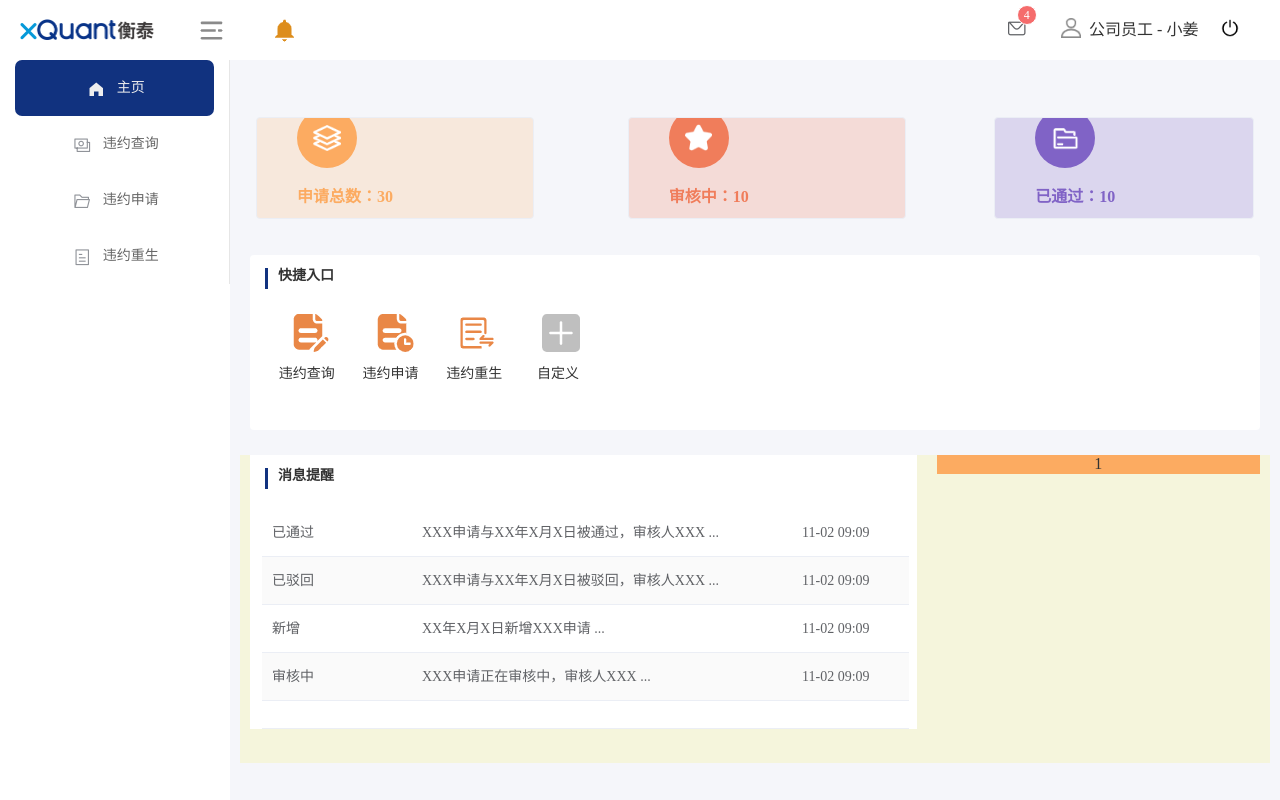
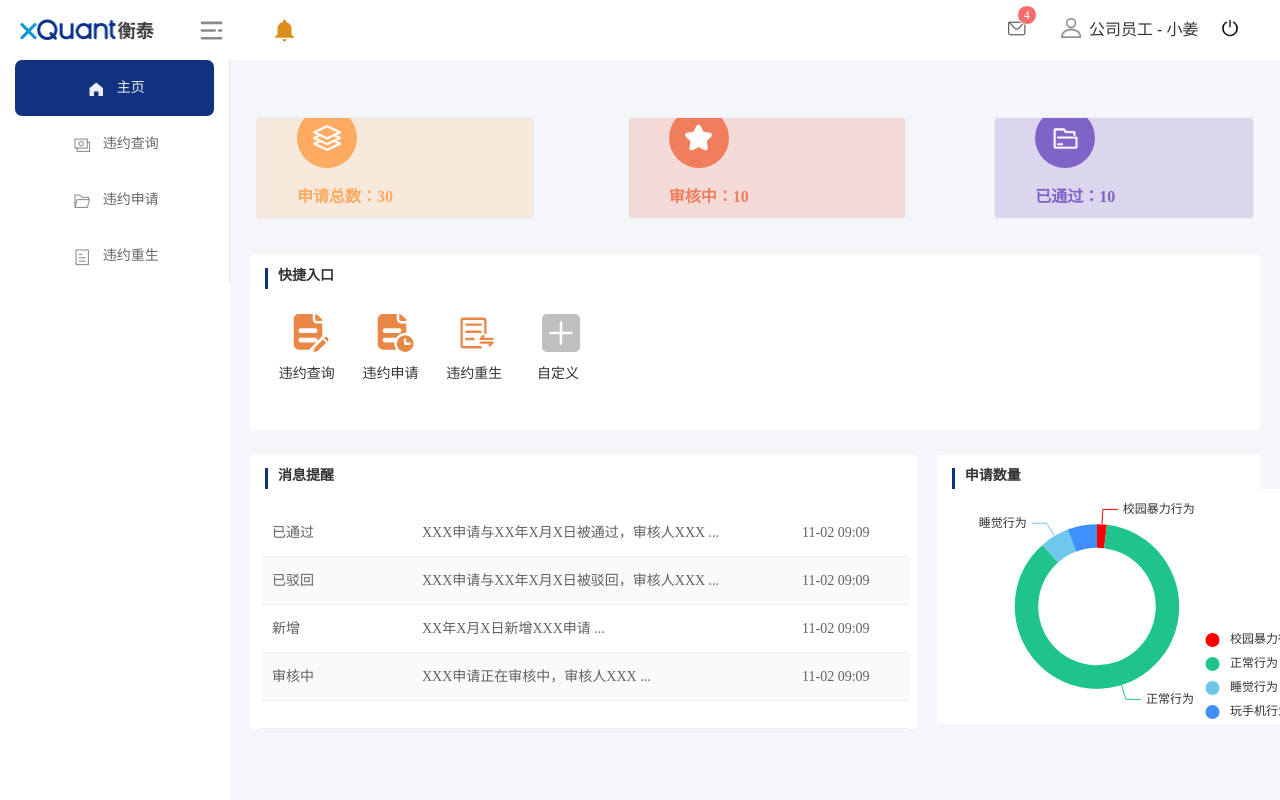
Before and after one commit to cyyyy-y/customer_fronted, a Vue app: page /staff/StaffHome in a window 1280 px wide. Built offline with nearby package versions, Linux system fonts and the light colour scheme.

Commit message:
员工主页完善

```diff
--- a/package.json
+++ b/package.json
@@ -9,6 +9,8 @@
   },
   "dependencies": {
     "core-js": "^2.6.5",
+    "echarts": "^5.3.3",
+    "echarts-gl": "^1.1.2",
     "element-ui": "^2.15.9",
     "normalize.css": "^8.0.1",
     "vue": "^2.6.10",
--- a/src/components/staff/StaffHome/StaffHome.vue
+++ b/src/components/staff/StaffHome/StaffHome.vue
@@ -126,7 +126,15 @@
 
 <!--      申请数量图表-->
       <el-col :span="8">
-        <div class="chart">1</div>
+        <div class="chart">
+          <div class="chart1">
+            <div class="QE-line"></div>
+            <div class="QE-text">申请数量</div>
+          </div>
+
+<!--          <div class="newCharts"></div>-->
+          <chart/>
+        </div>
       </el-col>
     </el-row>
 
@@ -134,8 +142,11 @@
 </template>
 
 <script>
+
+  import chart from "@/components/staff/StaffHome/children/chart";
 export default {
   name: "StaffHome",
+  components: {chart},
   data() {
     return {
       tableData: [{
@@ -186,7 +197,7 @@ export default {
   }
 
   .MessChart {
-    background-color: beige;
+    /*background-color: beige;*/
     height: 44%;
     margin-top: 2.5%;
     margin-bottom: 2.5%;
@@ -381,11 +392,11 @@ export default {
 
 
 /*MessChart*/
-  .mess {
+  .mess, .chart {
     background-color: #ffffff;
   }
 
-  .mess1 {
+  .mess1, .chart1 {
     display: flex;
   }
 
@@ -398,8 +409,5 @@ export default {
     margin-right: 10px;
   }
 
-  .chart {
-    background-color: #FCAB61;
-  }
 
 </style>
--- /dev/null
+++ b/src/components/staff/StaffHome/children/chart.vue
@@ -0,0 +1,80 @@
+<template>
+  <div class="chart" style="width:350px;height:235px;margin-left: 20px">
+    <div id="myChart" style="width:350px;height:235px;float:left;"></div>
+  </div>
+</template>
+
+<script>
+  export default {
+    name: 'chart',
+    data () {
+      return {
+        myChart: '',
+        opinionData2: [
+          { value: 1, name: '校园暴力行为', itemStyle: 'red' },
+          { value: 45, name: '正常行为', itemStyle: '#1FC48D' },
+          { value: 3, name: '睡觉行为', itemStyle: '#6DC8EC' },
+          { value: 3, name: '玩手机行为', itemStyle: '#3F8FFF' }
+        ]
+      }
+    },
+    mounted: function () {
+      this.drawLine()
+    },
+    methods: {
+      drawLine () {
+        this.myChart = this.$echarts.init(document.getElementById('myChart'))
+        this.myChart.setOption({
+          title: {
+            text: ' ', // 主标题
+            subtext: '', // 副标题
+            x: 'left' // x轴方向对齐方式
+          },
+          grid: { containLabel: true },
+          tooltip: {
+            trigger: 'item',
+            formatter: '{a} <br/>{b} : {d}%'
+          },
+          // color: ['#1FC48D', '#F5A60A', '#6DC8EC', '#3F8FFF'],
+          color: ['red', '#1FC48D', '#6DC8EC', '#3F8FFF'],
+          // backgroundColor: '#ffffff',
+          legend: {
+            orient: 'vertical',
+            icon: 'circle',
+            align: 'left',
+            x: 'right',
+            y: 'bottom',
+            data: ['校园暴力行为', '正常行为', '睡觉行为', '玩手机行为']
+          },
+          series: [
+            {
+              name: '课堂行为',
+              type: 'pie',
+              radius: ['50%', '70%'],
+              avoidLabelOverlap: false,
+              center: ['40%', '50%'],
+              itemStyle: {
+                emphasis: {
+                  shadowBlur: 10,
+                  shadowOffsetX: 0,
+                  shadowColor: 'rgba(0, 0, 0, 0.5)'
+                },
+                color: function (params) {
+                  // 自定义颜色
+                  var colorList = ['red', '#1FC48D', '#6DC8EC', '#3F8FFF']
+                  return colorList[params.dataIndex]
+                }
+              },
+              data: this.opinionData2
+            }
+          ]
+        })
+      }
+    }
+  }
+</script>
+
+
+<style scoped>
+
+</style>
--- a/src/main.js
+++ b/src/main.js
@@ -1,13 +1,21 @@
-import Vue from 'vue'
-import App from './App.vue'
+import Vue from 'vue';
+import App from './App.vue';
 import ElementUI from 'element-ui';
 import 'element-ui/lib/theme-chalk/index.css';
 import VueRouter from 'vue-router'
 import router from "./router";
-import 'normalize.css/normalize.css'
+import 'normalize.css/normalize.css';
 
-Vue.config.productionTip = false
-Vue.use(VueRouter)
+//引入 echarts
+import * as echarts from 'echarts';
+//注册组件
+Vue.prototype.$echarts = echarts;
+
+// import "echarts-gl";
+
+
+Vue.config.productionTip = false;
+Vue.use(VueRouter);
 Vue.use(ElementUI);
 
 new Vue({
```
Also changed, not shown: 1 other file (tests, documents, lock files or other folders).
